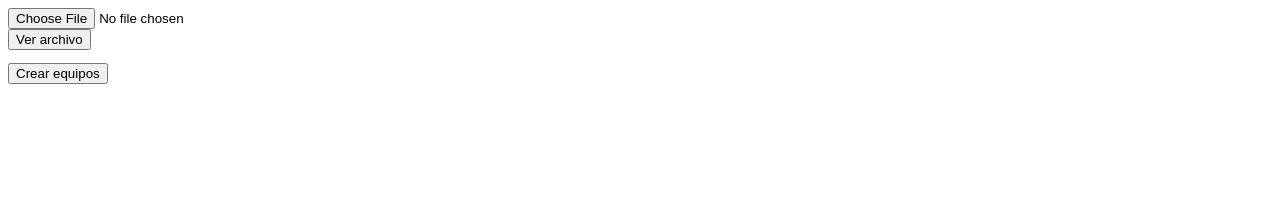
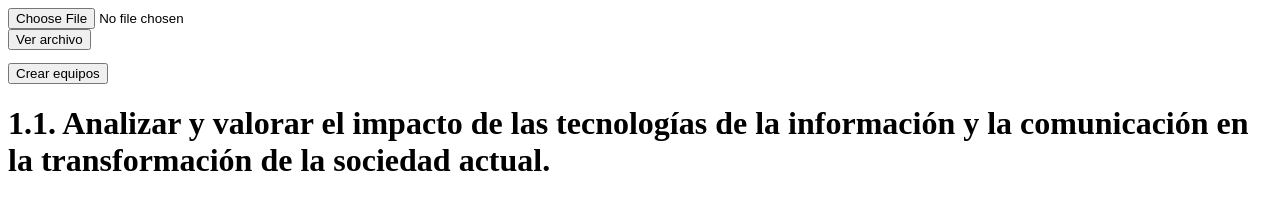
Before and after one commit to profeInformatica101/crearEquiposJavaScript, a plain HTML site: page index.html in a window 1280 px wide. Both pictures are taken after a click on the button "Crear equipos". Drawn offline with Linux system fonts and the light colour scheme.

Commit message:
Update index.html

```diff
--- a/index.html
+++ b/index.html
@@ -95,15 +95,21 @@
             function shuffleArray(inputArray){
                 inputArray.sort(()=> Math.random() - 0.5);
             }
-
-
+            listadoImpactoInformatica = new Array();
+            listadoImpactoInformatica.push("1.1. La sociedad de la información y la sociedad del conocimiento.");
+            listadoImpactoInformatica.push("1.2. Ejemplos y exponentes: las redes sociales, el comercio electrónico, la publicidad en Internet, la creatividad digital, protección de datos, etc.");
+            listadoImpactoInformatica.push("1.3. Nuevos sectores laborales.");
+            listadoImpactoInformatica.push("1.4. Big Data, Internet de las cosas, Inteligencia artificial y robótica.");
+            listadoImpactoInformatica.push("1.5. Aspectos positivos y negativos. Amenazas.");
+            listadoImpactoInformatica.push("1.6. Sostenibilidad.");
+            shuffleArray(listadoImpactoInformatica);
             shuffleArray(listadoAlumnos);
 
-            var textoDeSalida="";
+            var textoDeSalida="<h1>1.1. Analizar y valorar el impacto de las tecnologías de la información y la comunicación en la transformación de la sociedad actual.</h1>";
             var numEquipo = 1;
             textoDeSalida+="<ol>";
             while(listadoAlumnos.length > 0){
-                textoDeSalida+="<div class='equipo' id='eq"+numEquipo+"' ><h3>Equipo "+numEquipo+"</h3>";
+                textoDeSalida+="<div class='equipo' id='eq"+numEquipo+"' ><h2>"+listadoImpactoInformatica.pop()+"</h2><br><h3>Equipo "+numEquipo+"</h3>";
                 for(i=0; i<TOTALporEQUIPOS; i++){
                     var alumno = listadoAlumnos.pop();
                     if(alumno!=""){
```
